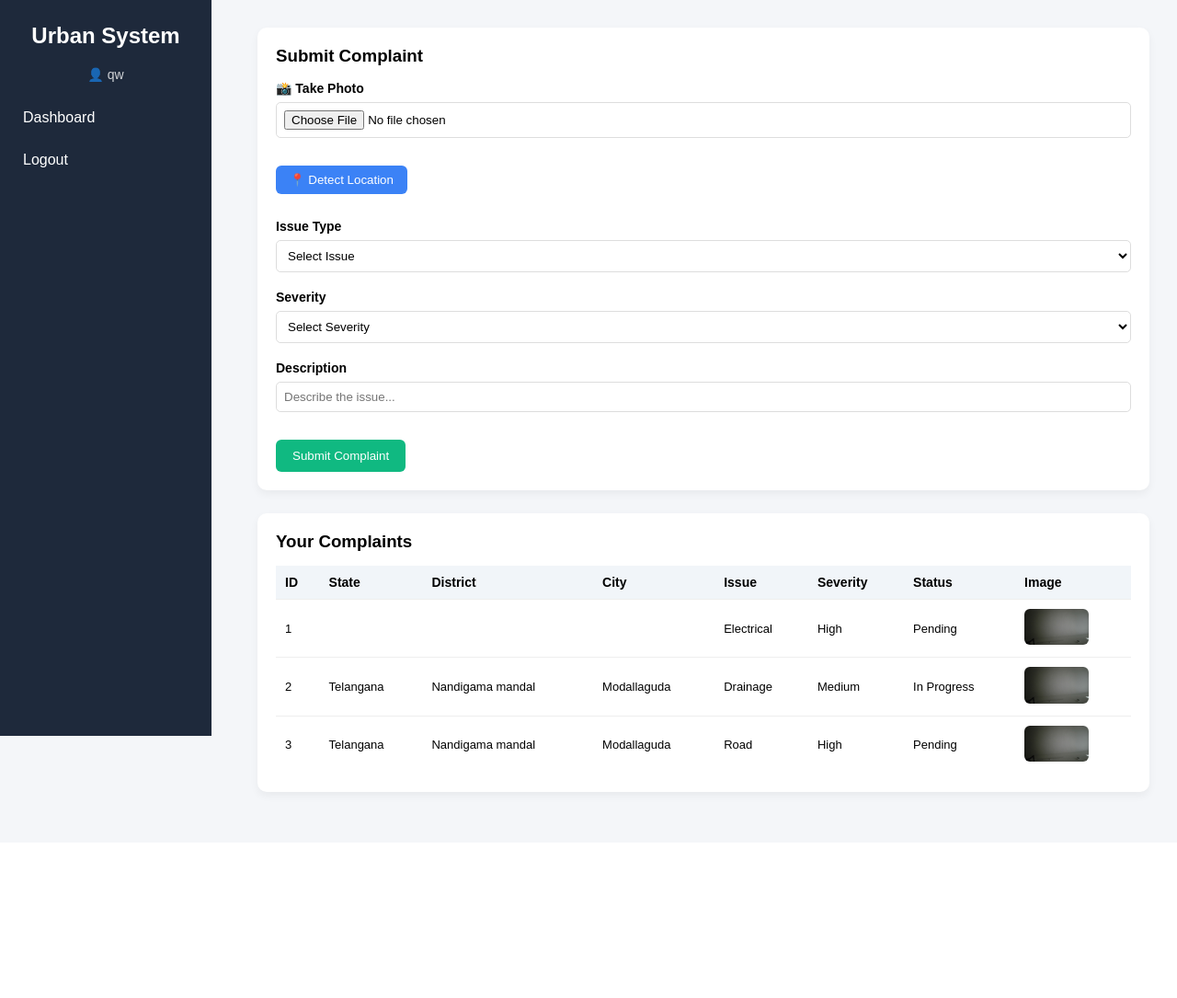
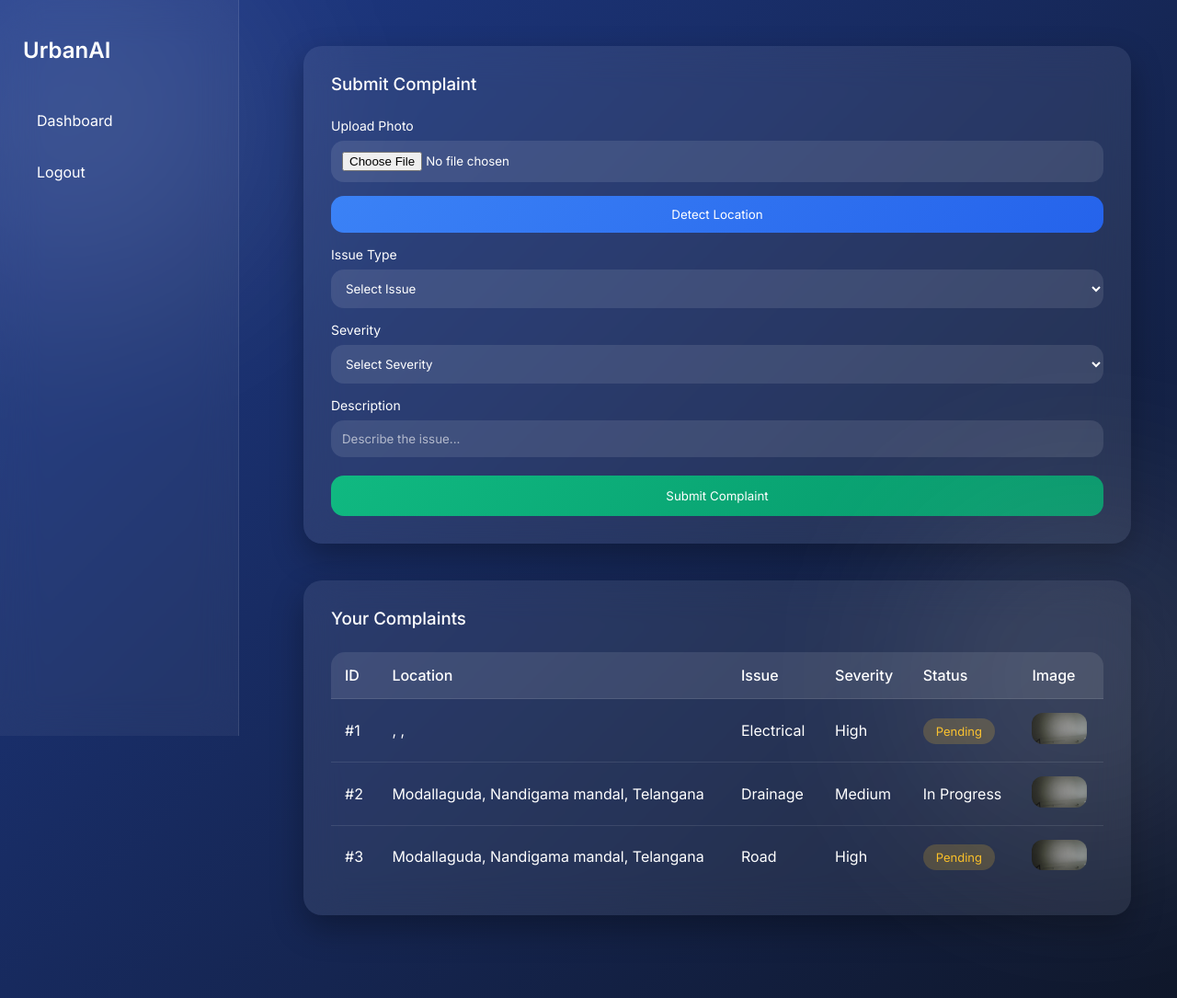
Before and after one commit to subham101rx/urban-maintenance-live, a Flask app: page /citizen_dashboard in a window 1280 px wide; the page is wider, and only the part inside the window is pictured. Shown: that part at 92% size. Before the commit the page ends 870 px from the top of that part, so only its background shows below. Run offline with Flask 3, Linux system fonts and the light colour scheme; a user stored in the database is signed in; data comes from the database, SQL or seed files in the repository; both versions use the stored data as it was after the commit.

Commit message:
final UI update

```diff
--- a/static/css/style.css
+++ b/static/css/style.css
@@ -1,173 +1,206 @@
-/* ===== GENERAL RESET ===== */
+@import url('https://fonts.googleapis.com/css2?family=Inter:wght@400;500;600&display=swap');
+
 * {
     margin: 0;
     padding: 0;
     box-sizing: border-box;
-    font-family: Arial, Helvetica, sans-serif;
+    font-family: 'Inter', sans-serif;
 }
 
+/* ===== BACKGROUND ===== */
 body {
+    min-height: 100vh;
+    background: linear-gradient(135deg, #1e3a8a, #0f172a);
+    overflow-x: hidden;
     display: flex;
-    background-color: #f4f6f9;
+}
+
+/* Animated Background Blobs */
+body::before,
+body::after {
+    content: "";
+    position: absolute;
+    width: 400px;
+    height: 400px;
+    border-radius: 50%;
+    background: rgba(255,255,255,0.1);
+    filter: blur(100px);
+    animation: float 10s infinite alternate;
+}
+
+body::before {
+    top: -100px;
+    left: -100px;
+}
+
+body::after {
+    bottom: -100px;
+    right: -100px;
+}
+
+@keyframes float {
+    from { transform: translateY(0px); }
+    to { transform: translateY(40px); }
 }
 
 /* ===== SIDEBAR ===== */
 .sidebar {
-    width: 230px;
+    width: 260px;
     height: 100vh;
-    background: #1e293b;
+    padding: 40px 25px;
+    background: rgba(255,255,255,0.05);
+    backdrop-filter: blur(20px);
     color: white;
-    padding: 25px 15px;
     position: fixed;
+    border-right: 1px solid rgba(255,255,255,0.1);
 }
 
 .sidebar h2 {
-    margin-bottom: 20px;
-    text-align: center;
-}
-
-.sidebar p {
-    margin-bottom: 20px;
-    text-align: center;
-    font-size: 14px;
-    opacity: 0.8;
+    font-weight: 600;
+    margin-bottom: 40px;
 }
 
 .sidebar a {
     display: block;
-    padding: 10px;
-    margin-bottom: 8px;
+    padding: 12px 15px;
+    margin-bottom: 12px;
+    color: white;
     text-decoration: none;
-    color: white;
-    border-radius: 6px;
+    border-radius: 14px;
     transition: 0.3s;
 }
 
 .sidebar a:hover {
-    background-color: #334155;
+    background: rgba(255,255,255,0.1);
 }
 
-/* ===== MAIN CONTENT ===== */
+/* ===== MAIN ===== */
 .main {
-    margin-left: 250px;
-    padding: 30px;
+    margin-left: 280px;
+    padding: 50px;
     width: 100%;
+    color: white;
 }
 
 /* ===== CARD ===== */
 .card {
-    background: white;
-    padding: 20px;
-    border-radius: 10px;
-    box-shadow: 0 4px 10px rgba(0,0,0,0.05);
-    margin-bottom: 25px;
+    background: rgba(255,255,255,0.08);
+    backdrop-filter: blur(20px);
+    padding: 30px;
+    border-radius: 20px;
+    box-shadow: 0 15px 35px rgba(0,0,0,0.3);
+    margin-bottom: 40px;
+    animation: fadeIn 0.6s ease;
+}
+
+@keyframes fadeIn {
+    from { opacity: 0; transform: translateY(20px); }
+    to { opacity: 1; transform: translateY(0); }
 }
 
 .card h3 {
-    margin-bottom: 15px;
+    margin-bottom: 25px;
+    font-weight: 500;
 }
 
 /* ===== FORM ===== */
 form label {
-    font-weight: bold;
     font-size: 14px;
+    margin-top: 15px;
+    display: block;
 }
 
-form input[type="text"],
-form select,
-form input[type="file"] {
+form input,
+form select {
     width: 100%;
-    padding: 8px;
-    margin-top: 6px;
-    border: 1px solid #ddd;
-    border-radius: 5px;
+    padding: 12px;
+    margin-top: 8px;
+    border-radius: 14px;
+    border: none;
+    outline: none;
+    background: rgba(255,255,255,0.1);
+    color: white;
+}
+
+form input::placeholder {
+    color: rgba(255,255,255,0.6);
 }
 
 form select {
-    background-color: #fff;
-}
-
-form button {
-    margin-top: 12px;
+    color: white;
 }
 
 /* ===== BUTTONS ===== */
 .location-btn {
-    background-color: #3b82f6;
+    margin-top: 15px;
+    background: linear-gradient(135deg, #3b82f6, #2563eb);
+    padding: 12px;
+    border: none;
+    border-radius: 14px;
     color: white;
-    padding: 8px 15px;
-    border: none;
-    border-radius: 6px;
     cursor: pointer;
+    width: 100%;
     transition: 0.3s;
 }
 
 .location-btn:hover {
-    background-color: #2563eb;
+    transform: scale(1.03);
 }
 
 .submit-btn {
-    background-color: #10b981;
+    margin-top: 20px;
+    background: linear-gradient(135deg, #10b981, #059669);
+    padding: 14px;
+    border: none;
+    border-radius: 14px;
     color: white;
-    padding: 10px 18px;
-    border: none;
-    border-radius: 6px;
+    width: 100%;
     cursor: pointer;
     transition: 0.3s;
 }
 
 .submit-btn:hover {
-    background-color: #059669;
-}
-
-/* ===== LOCATION STATUS ===== */
-.location-status {
-    margin-top: 8px;
-    font-size: 14px;
-    color: green;
+    transform: scale(1.03);
 }
 
 /* ===== TABLE ===== */
 table {
     width: 100%;
     border-collapse: collapse;
+    border-radius: 15px;
+    overflow: hidden;
 }
 
 table th {
-    background-color: #f1f5f9;
-    padding: 10px;
-    font-size: 14px;
+    padding: 15px;
     text-align: left;
+    font-weight: 500;
+    background: rgba(255,255,255,0.1);
 }
 
 table td {
-    padding: 10px;
-    border-top: 1px solid #eee;
+    padding: 15px;
+    border-top: 1px solid rgba(255,255,255,0.1);
+}
+
+.complaint-img {
+    width: 60px;
+    border-radius: 12px;
+}
+
+/* ===== STATUS BADGES ===== */
+.status-pending {
+    background: rgba(251,191,36,0.2);
+    color: #fbbf24;
+    padding: 6px 14px;
+    border-radius: 20px;
     font-size: 13px;
 }
 
-table tr:hover {
-    background-color: #f9fafb;
+.status-resolved {
+    background: rgba(34,197,94,0.2);
+    color: #22c55e;
+    padding: 6px 14px;
+    border-radius: 20px;
+    font-size: 13px;
 }
-
-/* ===== IMAGE ===== */
-.complaint-img {
-    width: 70px;
-    border-radius: 6px;
-}
-
-/* ===== RESPONSIVE ===== */
-@media screen and (max-width: 768px) {
-    .sidebar {
-        display: none;
-    }
-
-    .main {
-        margin-left: 0;
-        padding: 15px;
-    }
-
-    table {
-        font-size: 12px;
-    }
-}
--- a/templates/citizen_dashboard.html
+++ b/templates/citizen_dashboard.html
@@ -1,7 +1,7 @@
 <!DOCTYPE html>
 <html>
 <head>
-    <title>Citizen Dashboard</title>
+    <title>UrbanAI Dashboard</title>
     <meta name="viewport" content="width=device-width, initial-scale=1.0">
     <link rel="stylesheet" href="{{ url_for('static', filename='css/style.css') }}">
 </head>
@@ -9,39 +9,30 @@
 <body>
 
 <div class="sidebar">
-    <h2>Urban System</h2>
-    <p>👤 {{ session['username'] }}</p>
+    <h2>UrbanAI</h2>
     <a href="/citizen_dashboard">Dashboard</a>
     <a href="/logout">Logout</a>
 </div>
 
 <div class="main">
 
-    <!-- ================= COMPLAINT FORM ================= -->
     <div class="card">
         <h3>Submit Complaint</h3>
 
-        <form method="POST" action="/citizen_dashboard" enctype="multipart/form-data">
+        <form method="POST" enctype="multipart/form-data">
 
-            <!-- Camera Capture -->
-            <label>📸 Take Photo</label>
+            <label>Upload Photo</label>
             <input type="file" name="image" accept="image/*" capture="environment" required>
 
-            <br><br>
-
-            <!-- Detect Location -->
             <button type="button" class="location-btn" onclick="getLocation()">
-                📍 Detect Location
+                Detect Location
             </button>
 
-            <p id="locationStatus" class="location-status"></p>
+            <p id="locationStatus"></p>
 
             <input type="hidden" name="latitude" id="latitude">
             <input type="hidden" name="longitude" id="longitude">
 
-            <br>
-
-            <!-- Issue Type -->
             <label>Issue Type</label>
             <select name="issue_type" required>
                 <option value="">Select Issue</option>
@@ -51,9 +42,6 @@
                 <option value="Sanitation">Sanitation</option>
             </select>
 
-            <br><br>
-
-            <!-- Severity -->
             <label>Severity</label>
             <select name="severity" required>
                 <option value="">Select Severity</option>
@@ -63,29 +51,23 @@
                 <option value="Critical">Critical</option>
             </select>
 
-            <br><br>
-
-            <!-- Description -->
             <label>Description</label>
             <input type="text" name="description" placeholder="Describe the issue..." required>
 
-            <br><br>
-
-            <button type="submit" class="submit-btn">Submit Complaint</button>
+            <button type="submit" class="submit-btn">
+                Submit Complaint
+            </button>
 
         </form>
     </div>
 
-    <!-- ================= COMPLAINT HISTORY ================= -->
     <div class="card">
         <h3>Your Complaints</h3>
 
         <table>
             <tr>
                 <th>ID</th>
-                <th>State</th>
-                <th>District</th>
-                <th>City</th>
+                <th>Location</th>
                 <th>Issue</th>
                 <th>Severity</th>
                 <th>Status</th>
@@ -94,18 +76,24 @@
 
             {% for c in complaints %}
             <tr>
-                <td>{{ c[0] }}</td>
-                <td>{{ c[1] }}</td>
-                <td>{{ c[2] }}</td>
-                <td>{{ c[3] }}</td>
+                <td>#{{ c[0] }}</td>
+                <td>{{ c[3] }}, {{ c[2] }}, {{ c[1] }}</td>
                 <td>{{ c[4] }}</td>
                 <td>{{ c[5] }}</td>
-                <td>{{ c[7] }}</td>
+                <td>
+                    {% if c[7] == "Pending" %}
+                        <span class="status-pending">Pending</span>
+                    {% elif c[7] == "Resolved" %}
+                        <span class="status-resolved">Resolved</span>
+                    {% else %}
+                        {{ c[7] }}
+                    {% endif %}
+                </td>
                 <td>
                     {% if c[8] %}
                         <img src="{{ url_for('static', filename='uploads/' + c[8]) }}" class="complaint-img">
                     {% else %}
-                        No Image
+                        -
                     {% endif %}
                 </td>
             </tr>
@@ -116,28 +104,14 @@
 
 </div>
 
-<!-- ================= LOCATION SCRIPT ================= -->
-
 <script>
 function getLocation() {
     if (navigator.geolocation) {
         navigator.geolocation.getCurrentPosition(function(position) {
-
             document.getElementById("latitude").value = position.coords.latitude;
             document.getElementById("longitude").value = position.coords.longitude;
-
-            document.getElementById("locationStatus").innerText =
-                "Location detected successfully!";
-
-        }, function(error) {
-
-            document.getElementById("locationStatus").innerText =
-                "Location permission denied or unavailable.";
-
+            document.getElementById("locationStatus").innerText = "Location detected!";
         });
-    } else {
-        document.getElementById("locationStatus").innerText =
-            "Geolocation not supported by this browser.";
     }
 }
 </script>
```
Also changed, not shown: database.db.
